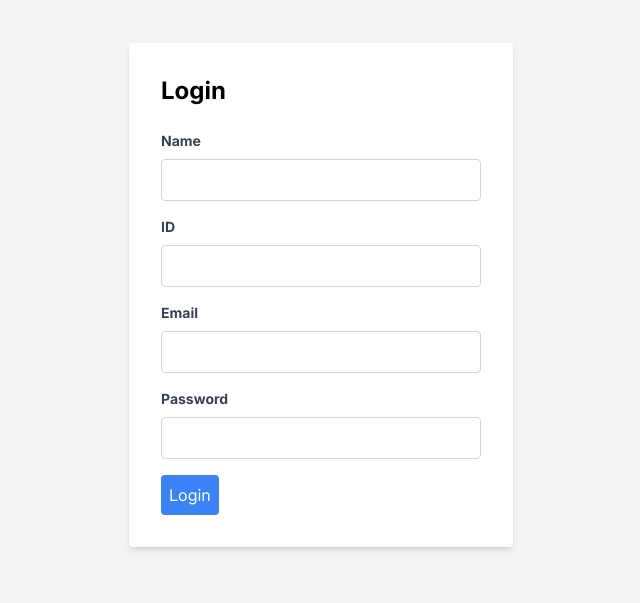
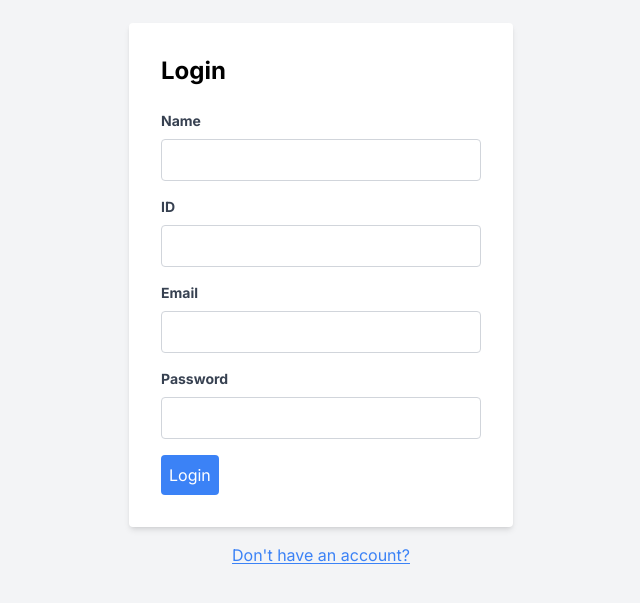
Before and after one commit to zhwltlr/k-shop, a Next.js app in the folder packages/frontend/: page /login in a window 1280 px wide. Shown: the part 105-708 px from the top of the page, without its empty margins (319-959 px from the left). Built offline with nearby package versions, Linux system fonts and the light colour scheme.

Commit message:
add signup direct link in login page

```diff
--- a/packages/frontend/app/login/page.tsx
+++ b/packages/frontend/app/login/page.tsx
@@ -1,4 +1,5 @@
 "use client";
+import Link from "next/link";
 import React, { useState, ChangeEvent, FormEvent } from "react";
 
 interface FormData {
@@ -56,7 +57,7 @@ const LoginForm = () => {
   };
 
   return (
-    <div className="flex items-center justify-center min-h-screen bg-gray-100">
+    <div className="flex flex-col items-center justify-center min-h-screen bg-gray-100">
       <form
         className="bg-white p-8 rounded shadow-md w-full sm:w-96"
         onSubmit={handleSubmit}
@@ -144,6 +145,12 @@ const LoginForm = () => {
           Login
         </button>
       </form>
+
+      <Link href="/signup" className="mt-4">
+        <p className="text-blue-500 underline underline-offset-2 cursor-pointer">
+          Don&#39;t have an account?
+        </p>
+      </Link>
     </div>
   );
 };
--- a/packages/frontend/app/page.tsx
+++ b/packages/frontend/app/page.tsx
@@ -1,5 +1,6 @@
 import { Button } from "@/stories/Button";
 import Image from "next/image";
+import Link from "next/link";
 
 const Home = () => {
   const featuredProducts = [
@@ -84,13 +85,13 @@ const Home = () => {
 
           {/* Authentication links */}
           <div className="ml-4">
-            <a href="#" className="text-gray-600 hover:text-gray-900">
+            <Link href="/login" className="text-gray-600 hover:text-gray-900">
               Login
-            </a>
+            </Link>
             <span className="mx-2 text-gray-600">|</span>
-            <a href="#" className="text-gray-600 hover:text-gray-900">
+            <Link href="/signup" className="text-gray-600 hover:text-gray-900">
               Sign Up
-            </a>
+            </Link>
           </div>
         </div>
 
```
